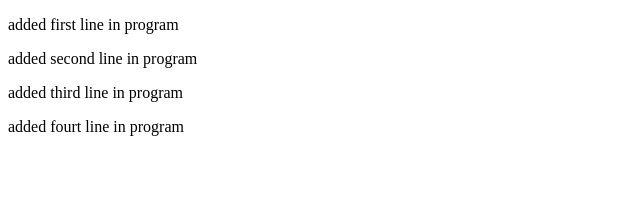
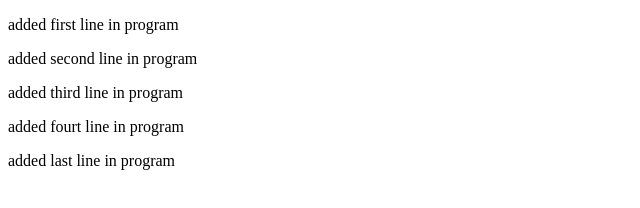
Before and after one commit to shravannayak38/new-repo-program, a plain HTML site: page index.html in a window 1280 px wide. Shown: the whole page, without its empty margins (0-640 px from the left). Drawn offline with Linux system fonts and the light colour scheme.

Commit message:
Update index.html
my last commit

```diff
--- a/index.html
+++ b/index.html
@@ -5,5 +5,6 @@
             <p>added second line in program</p>
 	    <p>added third line in program</p>
 	    <p>added fourt line in program</p>
+	      <p>added last line in program</p>
       </body>
 </html>
```
